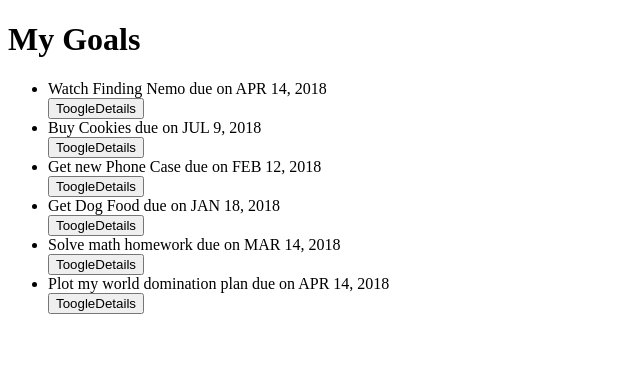
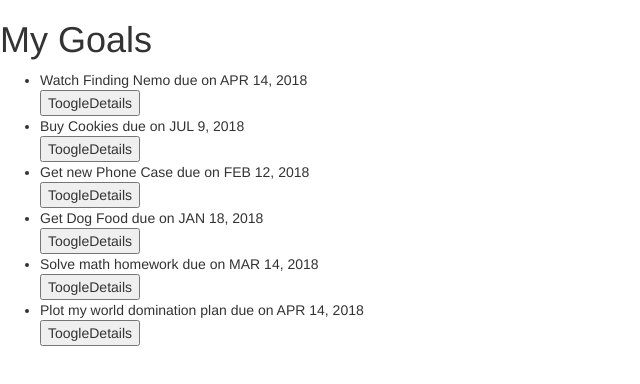
Before and after one commit to MrazTevin/GoalTrack, an Angular app: page / in a window 1280 px wide. Shown: the top 384 px of the page, without its empty margins (0-640 px from the left). Built offline with nearby package versions, Linux system fonts and the light colour scheme.

Commit message:
successfully added bootstrap

```diff
--- a/package.json
+++ b/package.json
@@ -21,6 +21,7 @@
     "@angular/platform-browser": "^5.0.0",
     "@angular/platform-browser-dynamic": "^5.0.0",
     "@angular/router": "^5.0.0",
+    "bootstrap": "^3.3.7",
     "core-js": "^2.4.1",
     "rxjs": "^5.5.2",
     "zone.js": "^0.8.14"
--- a/src/styles.css
+++ b/src/styles.css
@@ -1 +1,2 @@
 /* You can add global styles to this file, and also import other style files */
+@import '~bootstrap/dist/css/bootstrap.min.css'
```
Also changed, not shown: 1 other file (tests, documents, lock files or other folders).
